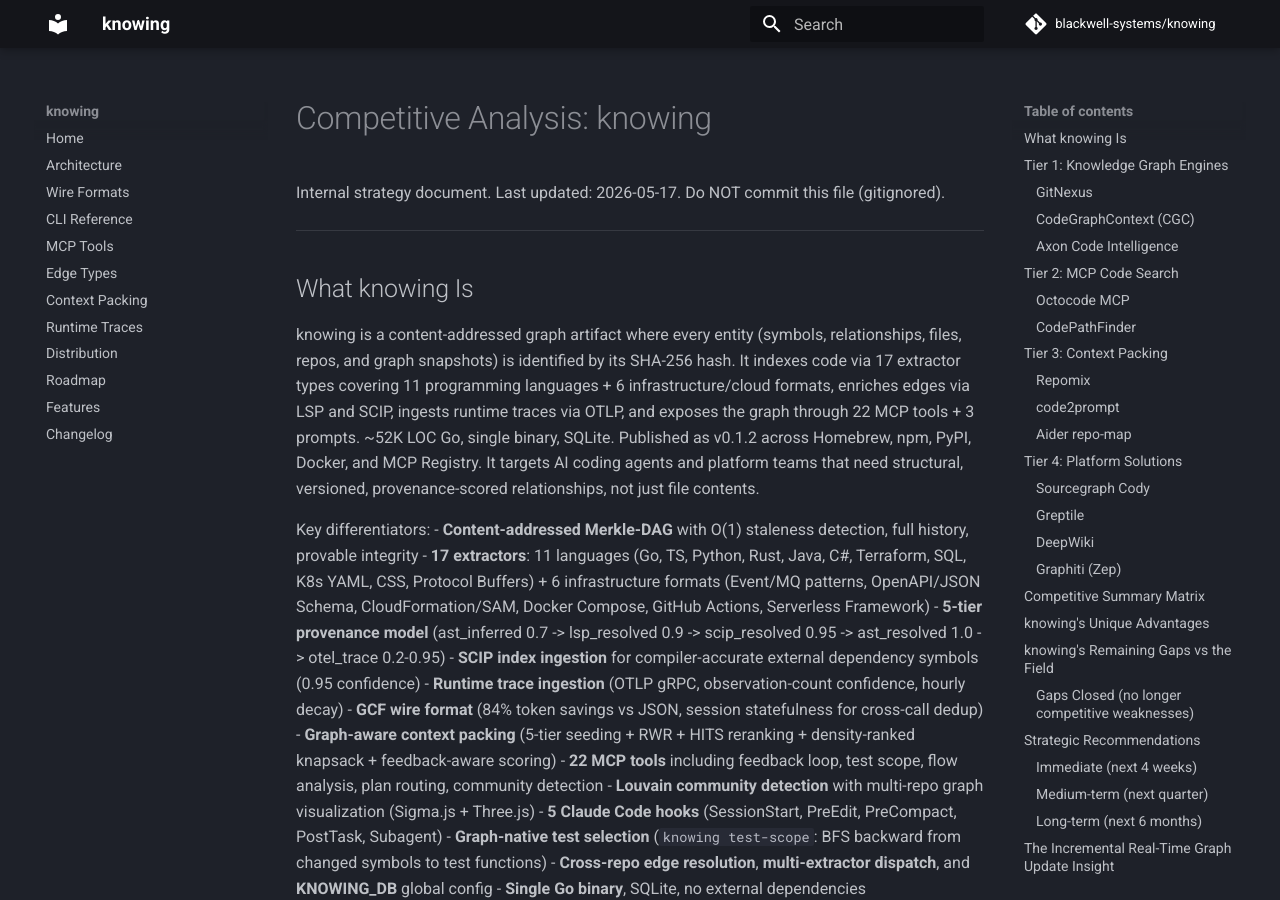
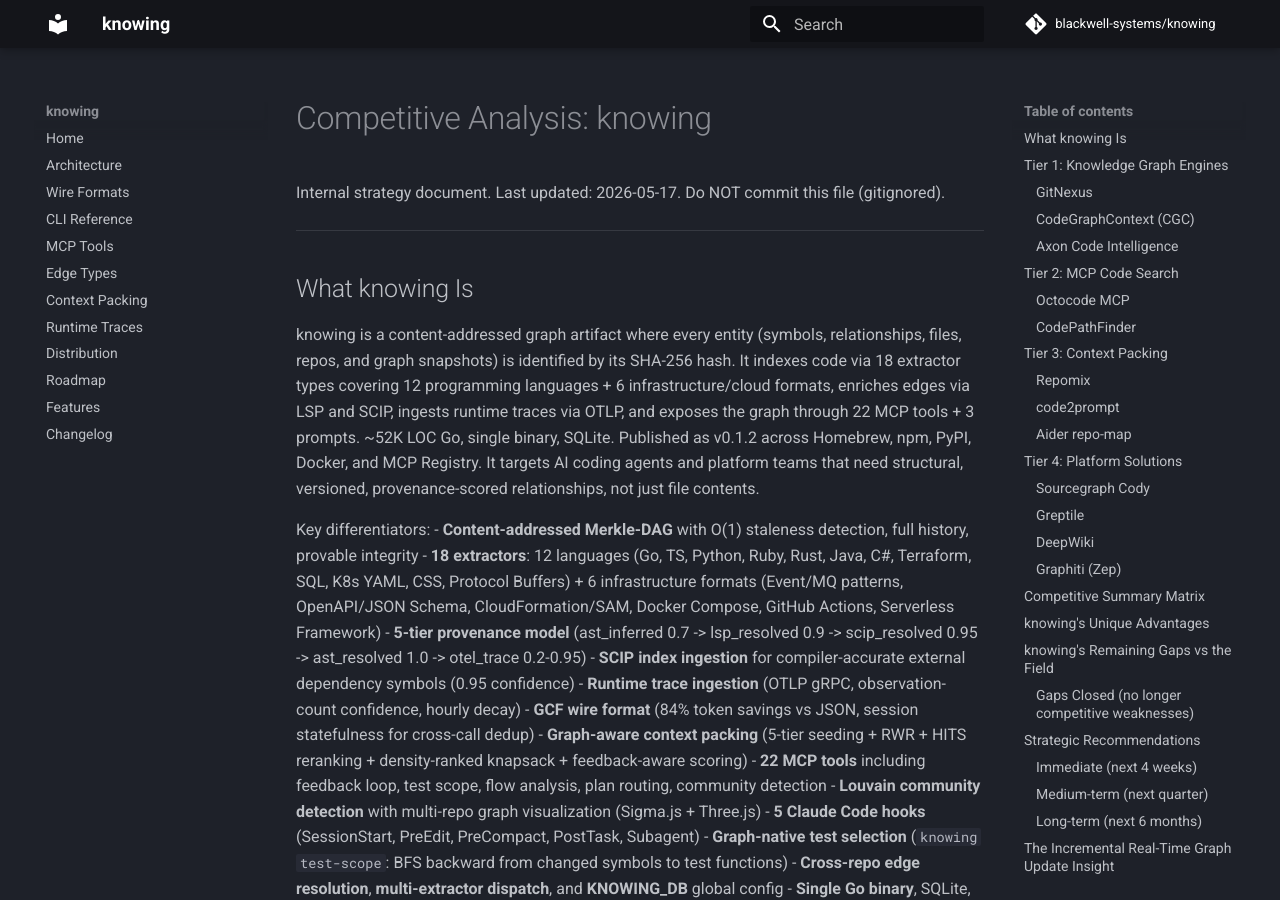
Before and after one commit to blackwell-systems/knowing, an MkDocs documentation site: the page built from docs/competitive-analysis.md, in a window 1280 px wide and 900 px high. Built offline with MkDocs 1.6.1 and Material for MkDocs 9.7.7, drawn with Linux system fonts in a browser that asks for light colours; comment, search, counter and statistics services are not loaded; some of the changed text lies outside the part shown.

Commit message:
docs: update all language/extractor references for Ruby (17 -> 18 extractors, 12 languages)

```diff
--- a/docs/competitive-analysis.md
+++ b/docs/competitive-analysis.md
@@ -7,11 +7,11 @@ Do NOT commit this file (gitignored).
 
 ## What knowing Is
 
-knowing is a content-addressed graph artifact where every entity (symbols, relationships, files, repos, and graph snapshots) is identified by its SHA-256 hash. It indexes code via 17 extractor types covering 11 programming languages + 6 infrastructure/cloud formats, enriches edges via LSP and SCIP, ingests runtime traces via OTLP, and exposes the graph through 22 MCP tools + 3 prompts. ~52K LOC Go, single binary, SQLite. Published as v0.1.2 across Homebrew, npm, PyPI, Docker, and MCP Registry. It targets AI coding agents and platform teams that need structural, versioned, provenance-scored relationships, not just file contents.
+knowing is a content-addressed graph artifact where every entity (symbols, relationships, files, repos, and graph snapshots) is identified by its SHA-256 hash. It indexes code via 18 extractor types covering 12 programming languages + 6 infrastructure/cloud formats, enriches edges via LSP and SCIP, ingests runtime traces via OTLP, and exposes the graph through 22 MCP tools + 3 prompts. ~52K LOC Go, single binary, SQLite. Published as v0.1.2 across Homebrew, npm, PyPI, Docker, and MCP Registry. It targets AI coding agents and platform teams that need structural, versioned, provenance-scored relationships, not just file contents.
 
 Key differentiators:
 - **Content-addressed Merkle-DAG** with O(1) staleness detection, full history, provable integrity
-- **17 extractors**: 11 languages (Go, TS, Python, Rust, Java, C#, Terraform, SQL, K8s YAML, CSS, Protocol Buffers) + 6 infrastructure formats (Event/MQ patterns, OpenAPI/JSON Schema, CloudFormation/SAM, Docker Compose, GitHub Actions, Serverless Framework)
+- **18 extractors**: 12 languages (Go, TS, Python, Ruby, Rust, Java, C#, Terraform, SQL, K8s YAML, CSS, Protocol Buffers) + 6 infrastructure formats (Event/MQ patterns, OpenAPI/JSON Schema, CloudFormation/SAM, Docker Compose, GitHub Actions, Serverless Framework)
 - **5-tier provenance model** (ast_inferred 0.7 -> lsp_resolved 0.9 -> scip_resolved 0.95 -> ast_resolved 1.0 -> otel_trace 0.2-0.95)
 - **SCIP index ingestion** for compiler-accurate external dependency symbols (0.95 confidence)
 - **Runtime trace ingestion** (OTLP gRPC, observation-count confidence, hourly decay)
@@ -109,7 +109,7 @@ Key differentiators:
 - Cypher query support (via Neo4j/graph DB)
 
 **What they have that knowing doesn't:**
-- 20 language support (vs knowing's 17 extractor types across 11 languages + 6 infra formats)
+- 20 language support (vs knowing's 18 extractor types across 12 languages + 6 infra formats)
 - Multiple graph database backends (KuzuDB, FalkorDB, Neo4j)
 - Pre-indexed bundle distribution
 - Dead code detection CLI
@@ -565,7 +565,7 @@ The strategic insight: Graphiti proves that temporal knowledge graphs for AI age
 | Community detection | Yes (Louvain) | No | No | Yes | No | No | No | No | No | No | No |
 | Feedback loop | Yes | No | No | No | No | No | No | No | No | No | No |
 | Content-addressed | Yes (Merkle DAG) | No | No | No | No | No | No | No | No | No | No |
-| Language breadth | 17 extractors | Many | 20 | N/A (general) | N/A | N/A | N/A | Many | Many | Many | N/A |
+| Language breadth | 18 extractors | Many | 20 | N/A (general) | N/A | N/A | N/A | Many | Many | Many | N/A |
 | Browser/Web UI | No | Yes | Yes (viz) | Dashboard | No | Yes | No | No | Yes | Yes | Yes |
 | Traction (stars) | <100 | 38.5k | 3.3k | 26.1k | 828 | 24.9k | 7.3k | 44.9k | N/A | N/A | 16.4k |
 | License | MIT | NC only | MIT | Apache | MIT | MIT | MIT | Apache | Proprietary | Proprietary | MIT |
@@ -606,7 +606,7 @@ The strategic insight: Graphiti proves that temporal knowledge graphs for AI age
 
 | Gap | Was | Resolution |
 |-----|-----|-----------|
-| Language support | "Only Go and Python" | 11 languages + 18 framework detectors, all registered |
+| Language support | "Only Go and Python" | 12 languages + 18 framework detectors, all registered |
 | Agent hooks | "MCP tools are passive" | 5 hooks, proven net-positive (+305 tokens after HITS fix) |
 | Relevance ranking | "Returns all results without prioritization" | RWR + HITS reranking + density-ranked knapsack packing |
 | Auto-generated context | "No CLAUDE.md generation" | `knowing init` produces progressive-disclosure breadcrumbs |
@@ -724,7 +724,7 @@ Six architectural patterns exist in the market:
 - Graph walk + equivalence + BM25 + RRF (most complete local fusion pipeline)
 - RWR + HITS + 6-signal ranking (blast radius, confidence, recency, distance, feedback, session)
 - Task memory for passive learning (compounds across sessions without user action)
-- Multi-language LSP enrichment with auto-detection (17 extractors, 11 languages)
+- Multi-language LSP enrichment with auto-detection (18 extractors, 12 languages)
 - Information density: 3-14x vs grep (measured across 22 experiments, not claimed)
 
 ### How knowing compares
@@ -798,7 +798,7 @@ Updated 2026-05-17 after closing SCIP, cloud extractors, event/schema extractors
 
 | Gap | Was | Now |
 |-----|-----|-----|
-| Language support | "Only Go and Python" | 11 languages (Go, TS, Python, Rust, Java, C#, Terraform, SQL, K8s YAML, CSS, Proto) |
+| Language support | "Only Go and Python" | 12 languages (Go, TS, Python, Ruby, Rust, Java, C#, Terraform, SQL, K8s YAML, CSS, Proto) |
 | Agent hooks | GitNexus had it | 5 hooks, proven net-positive (+305 tokens) |
 | Wire format efficiency | Competitors use JSON | GCF at 84% savings, GCB at 74% byte savings |
 | Session statefulness | Nobody had it | 47% dedup on repeated symbols |
```
Also changed, not shown: README.md (+2 -2 lines), docs/CLI.md (+2 -2 lines), docs/FEATURES.md (+1 -1 lines), docs/architecture.md (+1 -1 lines), docs/edge-types.md (+7 -7 lines), docs/roadmap.md (+1 -1 lines).
